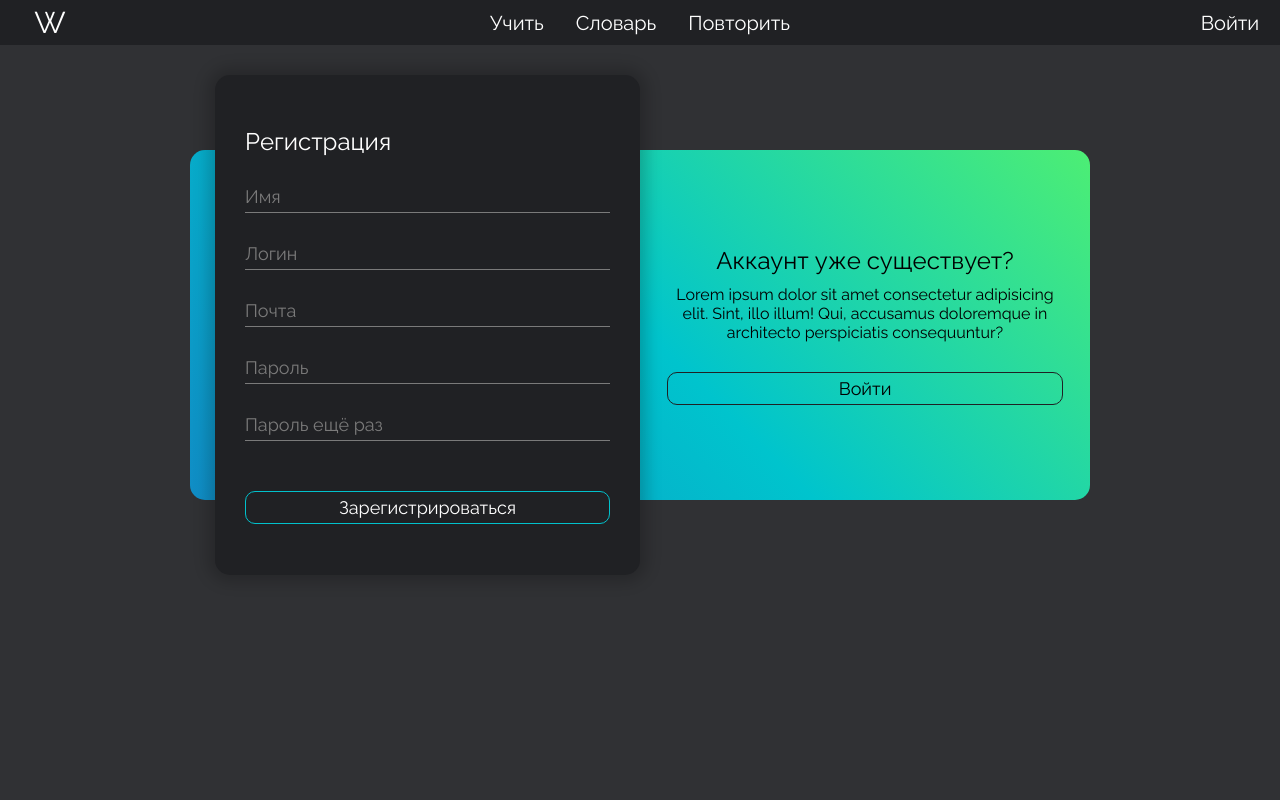
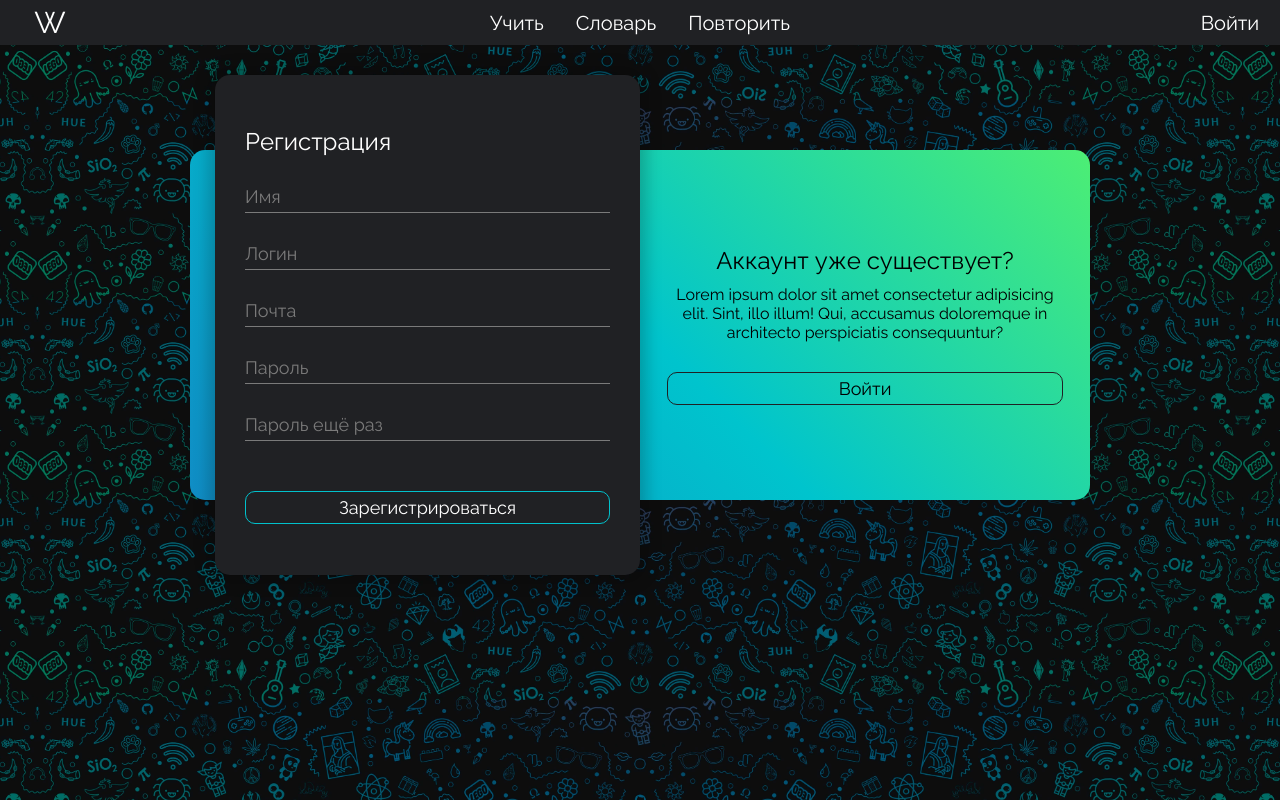
Before and after one commit to vovandrelo/Smart-Dictionary--Redux-TS, a React (Create React App) app in the folder frontend/: page /auth in a window 1280 px wide. Built offline with nearby package versions, Linux system fonts and the light colour scheme.

Commit message:
Create custom background

```diff
--- a/frontend/src/components/container/style-container.module.sass
+++ b/frontend/src/components/container/style-container.module.sass
@@ -1,3 +1,5 @@
+@import '../../vars.sass'
+
 .root
     margin: 0 auto
     width: 1140px
--- a/frontend/src/index.sass
+++ b/frontend/src/index.sass
@@ -6,12 +6,17 @@ body
     -webkit-font-smoothing: antialiased
     -moz-osx-font-smoothing: grayscale
     background-color: $grey
+    background-image: url("./assets/img/bg.jpg")
+    background-size: auto 200px
+    background-position: center
+    background-repeat: repeat
     /* background: -webkit-linear-gradient(45deg, #108cc5,#00c4cd,#4dee74) */
     /* background: linear-gradient(45deg, #108cc5,#00c4cd,#4dee74) */
 
     #root
         height: 100vh
         width: 100vw
+        background-color: rgba(0, 0, 0, 0.4)
     /* #root
         width: 100%
         height: 100%
```
Also changed, not shown: frontend/src/assets/img/bg.jpg (added).
